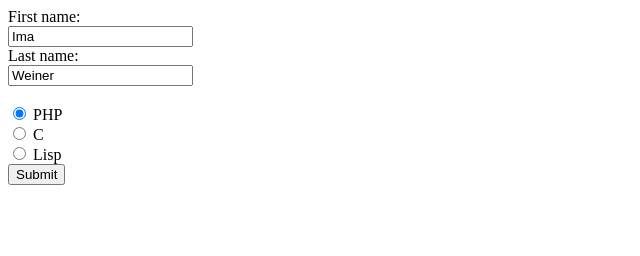
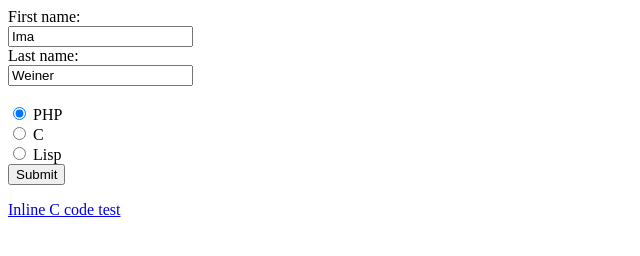
Before and after one commit to cdb84/project-name, a plain HTML site: page index.html in a window 1280 px wide. Shown: the whole page, without its empty margins (0-640 px from the left). Drawn offline with Linux system fonts and the light colour scheme.

Commit message:
Update index.html

```diff
--- a/index.html
+++ b/index.html
@@ -8,3 +8,4 @@
   <input type="radio" name="language" value="lisp"> Lisp<br>
   <input type="submit" value="Submit">
 </form>
+<a href='test.inl'>Inline C code test</a>
```
